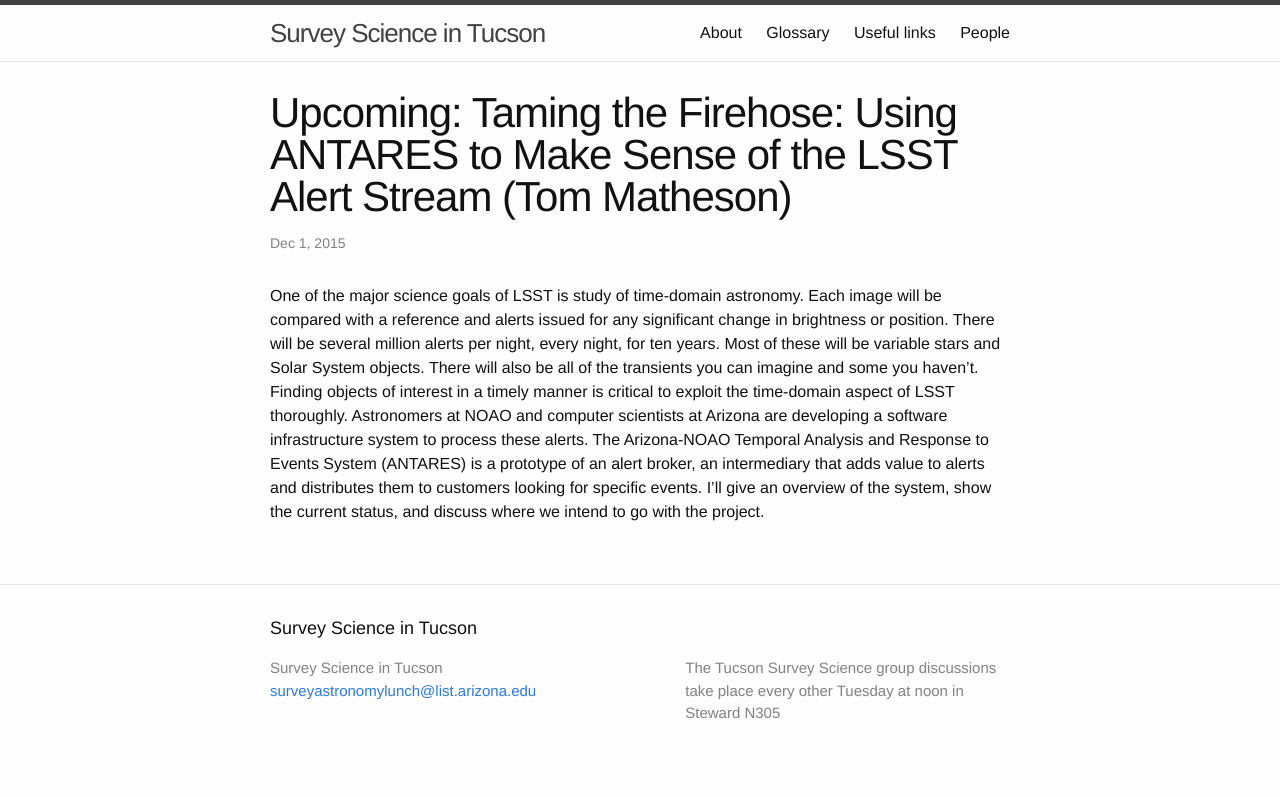
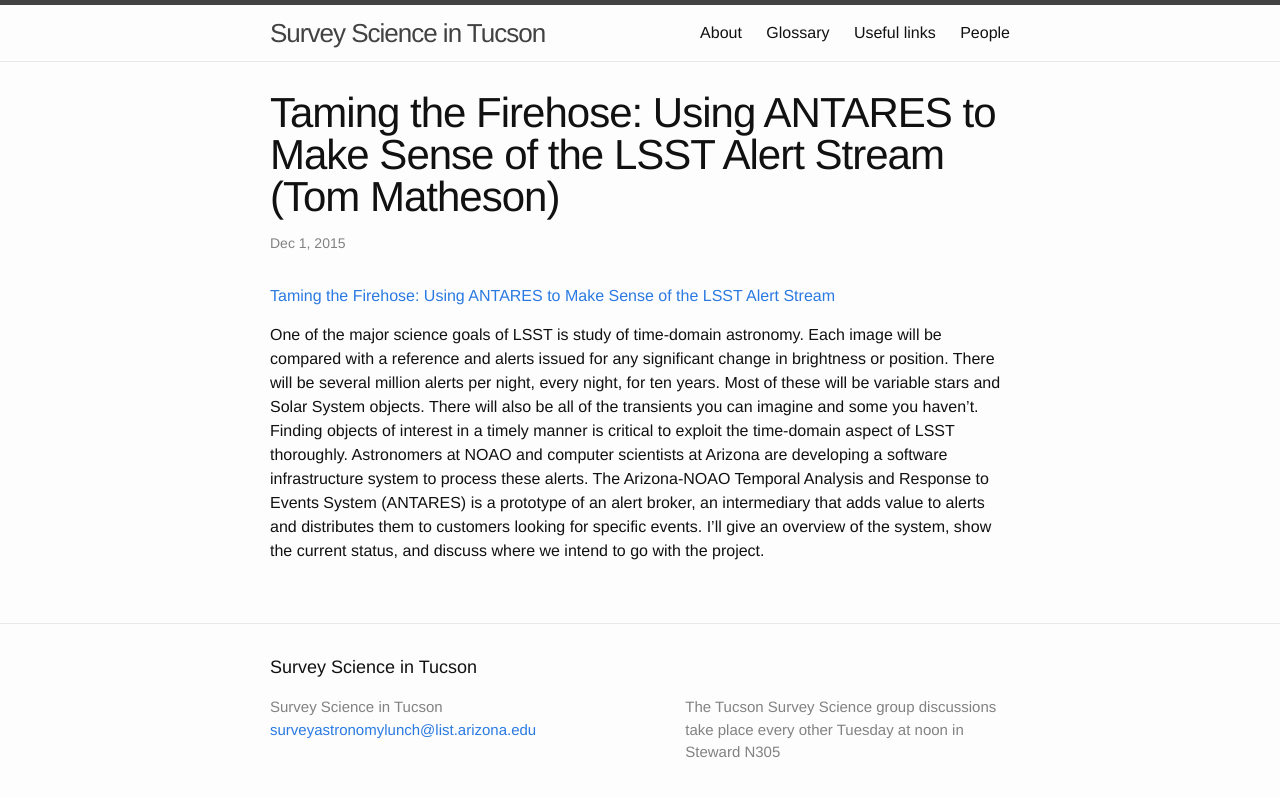
Before and after one commit to SurveyScience/SurveyScience.github.io, a Jekyll site: the page built from _posts/2015-12-1-tom-matheson.markdown, in a window 1280 px wide. Shown: the top 797 px of the page. Built offline with Jekyll 4.4.1, drawn with Linux system fonts in a browser that asks for light colours.

Commit message:
Added Tom's slides

```diff
--- a/_posts/2015-12-1-tom-matheson.markdown
+++ b/_posts/2015-12-1-tom-matheson.markdown
@@ -1,8 +1,10 @@
 ---
 layout: post
-title:  "Upcoming: Taming the Firehose: Using ANTARES to Make Sense of the LSST Alert Stream (Tom Matheson)"
+title:  "Taming the Firehose: Using ANTARES to Make Sense of the LSST Alert Stream (Tom Matheson)"
 date:   2015-12-01 12:00:00 -0700
 categories: jekyll update
 ---
 
+[Taming the Firehose: Using ANTARES to Make Sense of the LSST Alert Stream](../../../../../../slides/Antares_Survey_Lunch.pdf)
+
 One of the major science goals of LSST is study of time-domain astronomy.  Each image will be compared with a reference and alerts issued for any significant change in brightness or position.  There will be several million alerts per night, every night, for ten years.  Most of these will be variable stars and Solar System objects.  There will also be all of the transients you can imagine and some you haven’t.  Finding objects of interest in a timely manner is critical to exploit the time-domain aspect of LSST thoroughly.  Astronomers at NOAO and computer scientists at Arizona are developing a software infrastructure system to process these alerts.  The Arizona-NOAO Temporal Analysis and Response to Events System (ANTARES) is a prototype of an alert broker, an intermediary that adds value to alerts and distributes them to customers looking for specific events.  I’ll give an overview of the system, show the current status, and discuss where we intend to go with the project.
```
Also changed, not shown: 1 other file.
